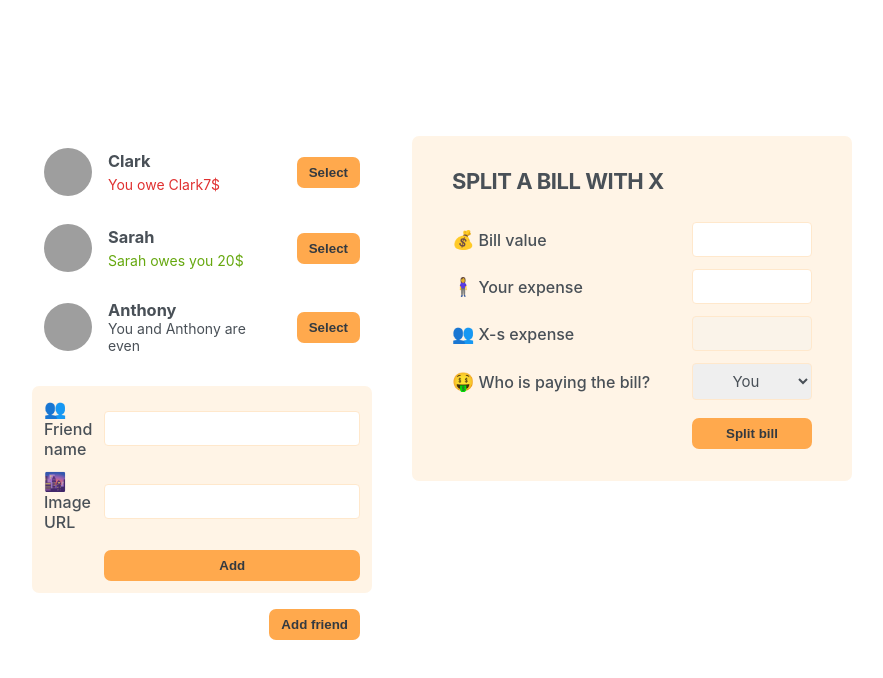
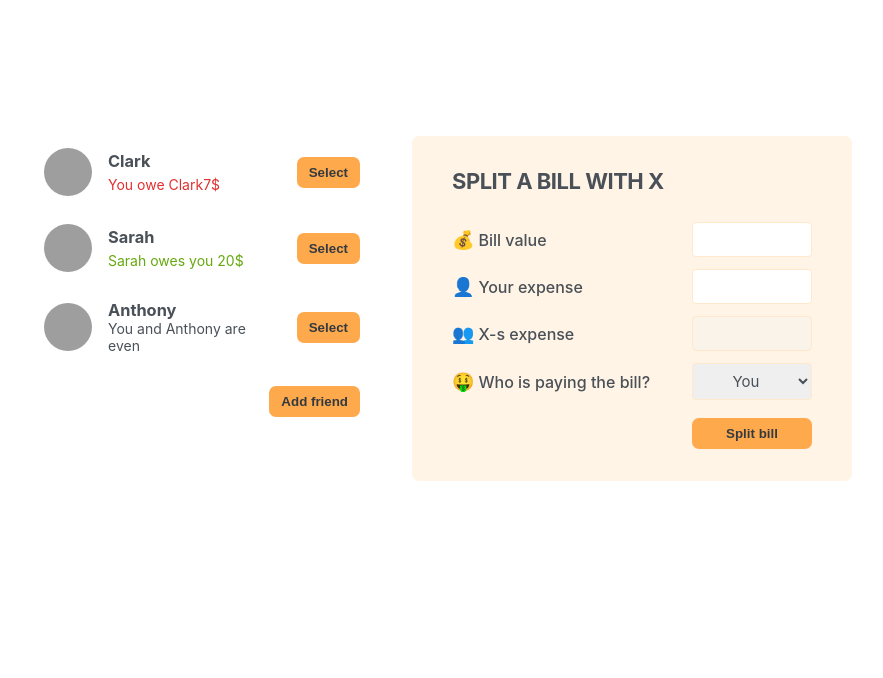
Before and after one commit to KnarikMuradyan/Eat_-_Split, a React (Create React App) app: page / in a window 1280 px wide. Shown: the top 678 px of the page, without its empty margins (198-1081 px from the left). Built offline with nearby package versions, Linux system fonts and the light colour scheme; grey boxes are pictures that could not be loaded.

Commit message:
Building the Static App: Forms

```diff
--- a/src/App.js
+++ b/src/App.js
@@ -1,3 +1,5 @@
+import { useState } from "react";
+
 const initialFriends = [
   {
     id: 118836,
@@ -21,18 +23,34 @@
 
 
 export default function App() {
+
+  const [showAddFreiend, setShowAddFriend] = useState(false);
+
+  function handlerShowAddFriend() {
+
+    setShowAddFriend(show => !show);
+  }
+
   return (
     <div className="app">
       <div className="sidebar">
         <FriendsList />
-        <FormaddFriend />
-        <Button>Add friend</Button>
+        {showAddFreiend && <FormaddFriend />}
+        <Button onClick={handlerShowAddFriend} >
+          {showAddFreiend ?"Close" : "Add friend"}
+          </Button>
       </div>
       <FormSplitBill />
 
     </div>
   )
 };
+
+function Button({ children, onClick }) {
+
+  return <button onClick={onClick} className="button">{children}</button>
+
+}
 
 function FriendsList() {
 
@@ -72,11 +90,7 @@
     </li>
   )
 }
-function Button({ children }) {
 
-  return <button className="button">{children}</button>
-
-}
 
 function FormaddFriend() {
 
@@ -99,13 +113,14 @@
     <label>💰Bill value</label>
     <input type="text" />
 
-    <label>🧍‍♀️Your expense</label>
+    <label>👤Your expense</label>
     <input type="text" />
 
     <label>👥X-s expense</label>
     <input type="text" disabled />
 
     <label>🤑Who is paying the bill?</label>
+
     <select>
       <option value="user">You</option>
       <option value="friend">X</option>
@@ -113,7 +128,5 @@
 
     <Button>Split bill</Button>
 
-
-
   </form>
 }
```
